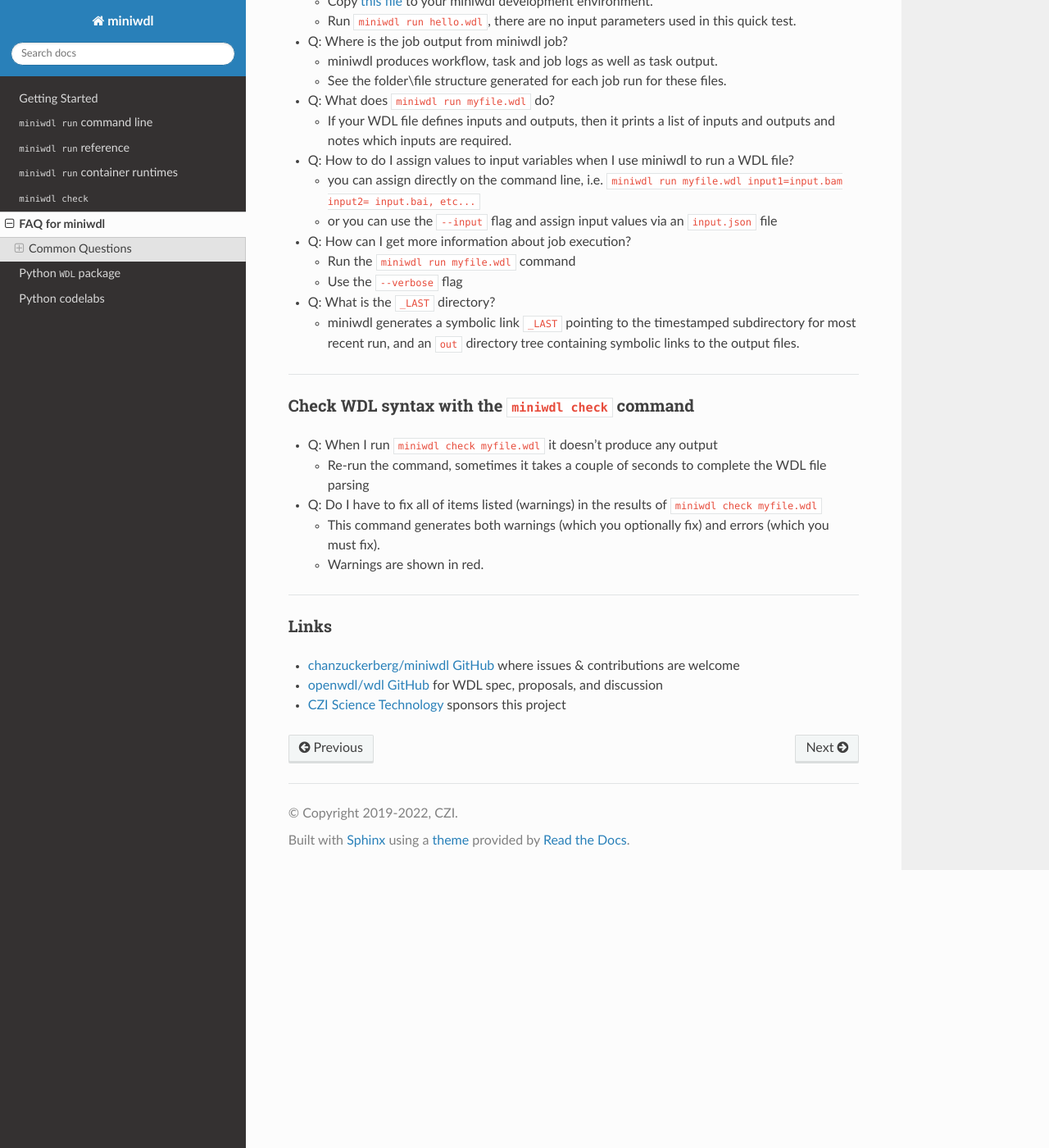
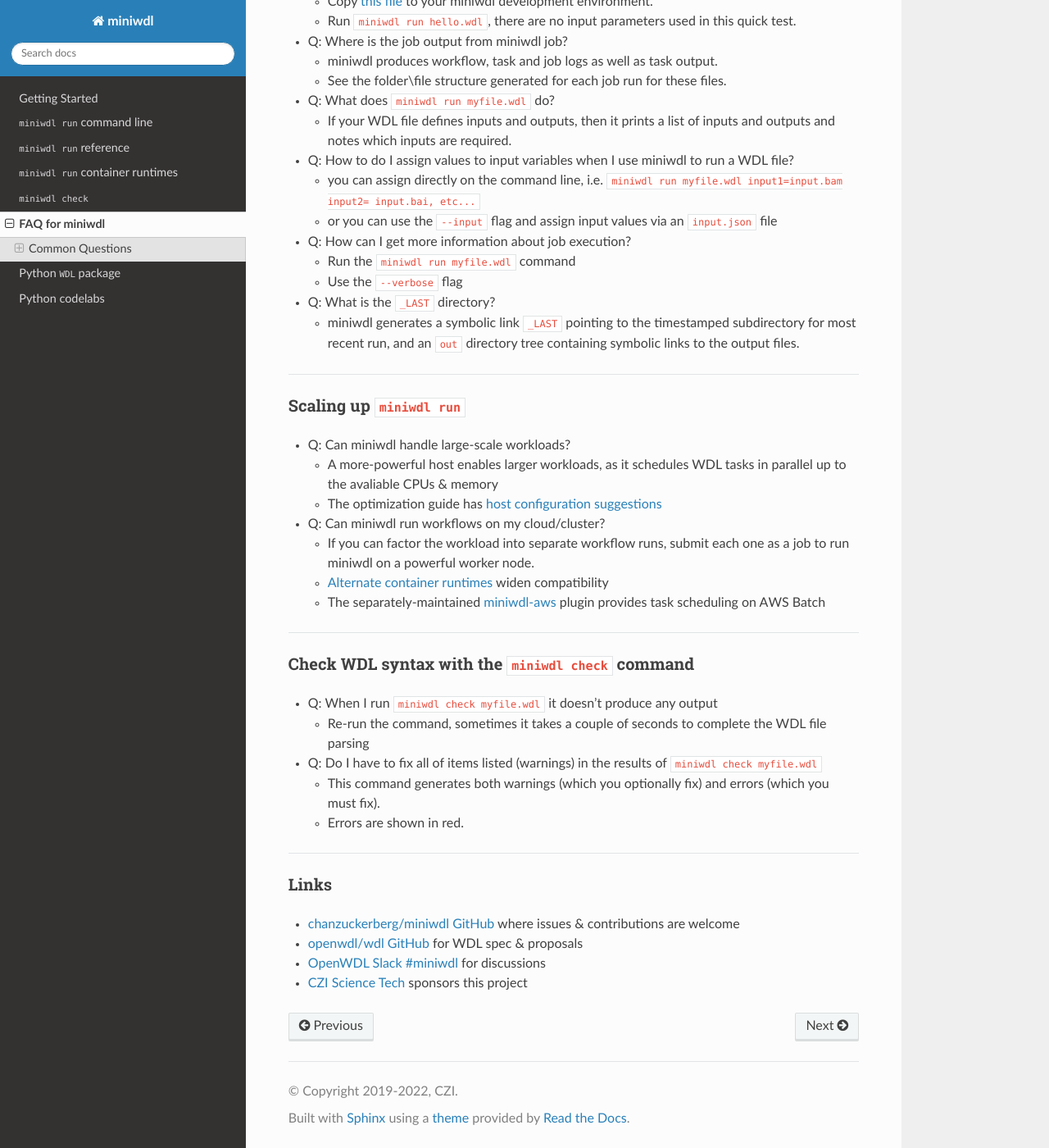
Before and after one commit to chanzuckerberg/miniwdl, a Sphinx documentation site: the page built from docs/FAQ.md, in a window 1280 px wide and 1400 px high, scrolled down 1126 px. Shown: the whole window at 82% size. Built offline with Sphinx 7.4.7 and the Read the Docs theme 2.0.0, drawn with Linux system fonts in a browser that asks for light colours; pages that are not in the unit, such as notebooks, are missing from menus.

````diff
--- a/docs/FAQ.md
+++ b/docs/FAQ.md
@@ -62,6 +62,18 @@ Also there is an embedded short course 'learn-miniwdl' which includes screencast
 
 ---
 
+### Scaling up `miniwdl run`
+
+- Q: Can miniwdl handle large-scale workloads?
+  - A more-powerful host enables larger workloads, as it schedules WDL tasks in parallel up to the avaliable CPUs & memory
+  - The optimization guide has [host configuration suggestions](https://miniwdl.readthedocs.io/en/latest/runner_advanced.html#host-configuration)
+- Q: Can miniwdl run workflows on my cloud/cluster?
+  - If you can factor the workload into separate workflow runs, submit each one as a job to run miniwdl on a powerful worker node.
+  - [Alternate container runtimes](https://miniwdl.readthedocs.io/en/latest/runner_backends.html) widen compatibility
+  - The separately-maintained [miniwdl-aws](https://github.com/miniwdl-ext/miniwdl-aws) plugin provides task scheduling on AWS Batch
+
+---
+
 ### Check WDL syntax with the ```miniwdl check``` command
 
 - Q: When I run ```miniwdl check myfile.wdl``` it doesn't produce any output
@@ -69,12 +81,13 @@ Also there is an embedded short course 'learn-miniwdl' which includes screencast
 
 - Q: Do I have to fix all of items listed (warnings) in the results of ```miniwdl check myfile.wdl```
   - This command generates both warnings (which you optionally fix) and errors (which you must fix).
-  - Warnings are shown in red.
+  - Errors are shown in red.
 
 ---
 
 ### Links
 
 * [chanzuckerberg/miniwdl GitHub](https://github.com/chanzuckerberg/miniwdl/) where issues & contributions are welcome
-* [openwdl/wdl GitHub](https://github.com/openwdl/wdl) for WDL spec, proposals, and discussion
-* [CZI Science Technology](https://chanzuckerberg.com/technology/science/) sponsors this project
+* [openwdl/wdl GitHub](https://github.com/openwdl/wdl) for WDL spec & proposals
+* [OpenWDL Slack #miniwdl](https://openwdl.slack.com/archives/C02JCRJU79T) for discussions
+* [CZI Science Tech](https://tech.chanzuckerberg.com/scitech/) sponsors this project
````
Also changed, not shown: README.md (+5 -1 lines), docs/getting_started.md (+5 -2 lines), docs/runner_backends.md (+4 -0 lines).
